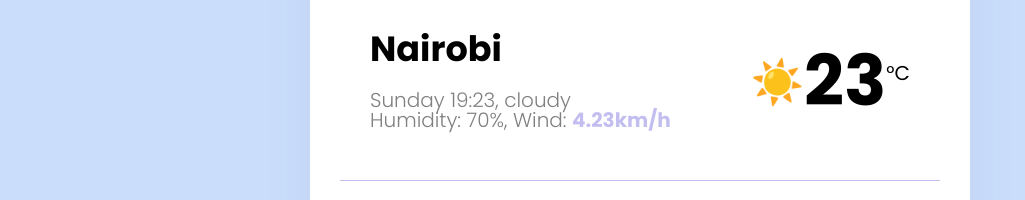
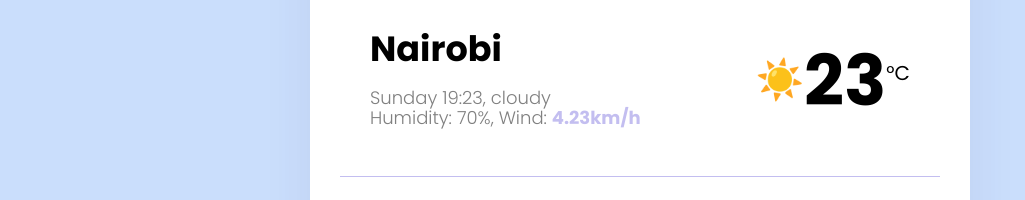
Before and after one commit to DianaSwan/WeatherAppWeek7, a website: page index.html in a window 1280 px wide. Shown: the part 274-474 px from the top of the page, without its empty margins (0-1025 px from the left). Drawn offline with Linux system fonts and the light colour scheme.

Commit message:
Re-Styled icon

```diff
--- a/src/styles.css
+++ b/src/styles.css
@@ -154,7 +154,7 @@ main {
 }
 
 .weather-app-details {
-  font-size: 20px;
+  font-size: 18px;
   color: grey;
   line-height: 20px;
   font-weight: 300;
@@ -178,7 +178,7 @@ main {
 }
 
 .weather-app-icon {
-  font-size: 43px;
+  font-size: 39px;
   margin-top: 22px;
   margin-left: 10px;
 }
```
